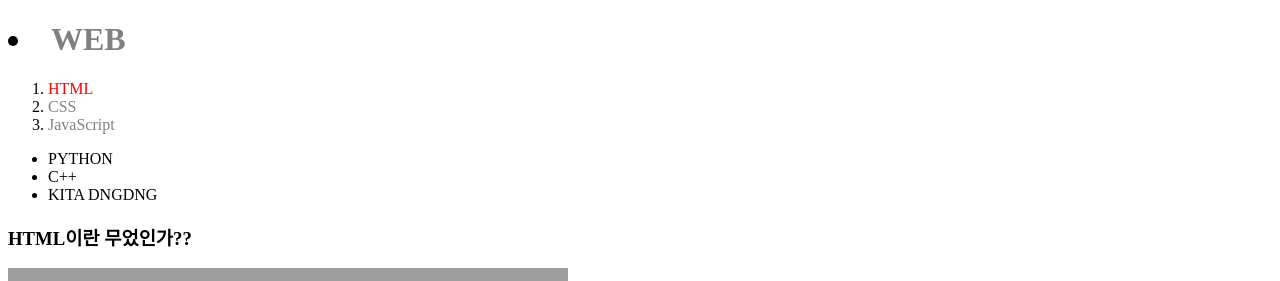
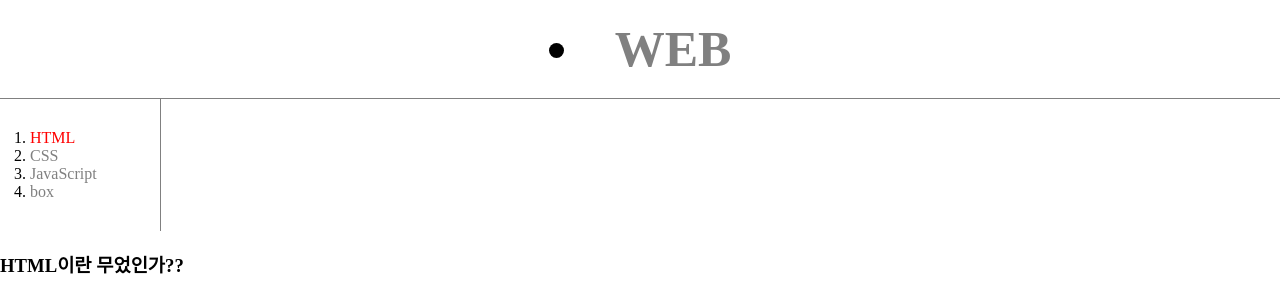
Before and after one commit to syagar/testsyagar, a plain HTML site: page 1.HTML in a window 1280 px wide. Shown: the top 281 px of the page. Drawn offline with Linux system fonts and the light colour scheme; grey boxes are pictures that could not be loaded.

Commit message:
5nd version

```diff
--- a/1.HTML
+++ b/1.HTML
@@ -4,12 +4,12 @@
 <title>WELCOM TO MY WORLD</title>
 <meta charset="utf-8">
 <style>
-  a {
-    color:black;
-    text-decoration:none;
-  }
+  a {color:black;text-decoration:none;}
   .saw {color:grey;}
   #active{color:red;}
+  h1 {font-size: 50px; text-align: center;border-bottom: 1px solid gray; margin:0; padding:20px; }
+  ol {border-right: 1px solid gray;width: 100px; margin: 0; padding: 30px;}
+  body{margin:0;}
 </style>
 </head>
 <body>
@@ -18,12 +18,8 @@
       <LI><a href="1.html" class="saw" id="active">HTML</a></LI>
       <LI><a href="2.html" class="saw" >CSS</a></LI>
       <LI><a href="3.html" class="saw" >JavaScript</a></LI>
+      <LI><a href="box2.html" class="saw" >box</a></LI>
     </OL>
-<UL>
-  <LI>PYTHON</LI>
-  <LI>C++</LI>
-  <LI>KITA DNGDNG</LI>
-</UL>
 <h3>HTML이란 무었인가??</h3>
 <p>
   <iframe width="560" height="315" src="https://www.youtube.com/embed/Qic30Dn_3qg?list=PL_DpY7o_80yP-Unb5YE8gNgy69hHYIc-1" frameborder="0" allow="accelerometer; autoplay; encrypted-media; gyroscope; picture-in-picture" allowfullscreen></iframe>
```
Also changed, not shown: 2.HTML (+2 -0 lines), 3.HTML (+2 -0 lines), box2.html (added, +22 -0 lines), index.html (+1 -0 lines), 1 other file. Lines whose indentation alone changed are shown as unchanged.
